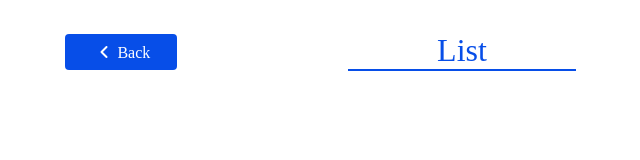
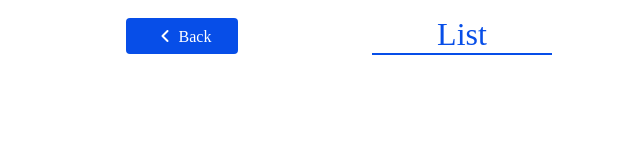
Before and after one commit to AndreMatioski02/React-team-project, a website: page src/list.html in a window 1280 px wide. Shown: the whole page, without its empty margins (234-874 px from the left). Drawn offline with Linux system fonts and the light colour scheme; a web font is replaced by a local one.

Commit message:
Alterações finais na tela de Listagem

```diff
--- a/src/list.html
+++ b/src/list.html
@@ -9,9 +9,9 @@
     <link rel="stylesheet" href="./styles/style.css">
 </head>
 <body>
-    <div class="container" id="list">
+    <div class="list-container" id="list">
 
-        <header class="header">
+        <header class="list-header">
             <div class="index-button-redirect">
                 <a href="./index.html">
                     <button id="index-button"><i class="fa-solid fa-angle-left"></i>Back</button>
--- a/src/styles/components/_list-style.scss
+++ b/src/styles/components/_list-style.scss
@@ -1,18 +1,25 @@
 @import '../scss/variables';
 
-.container {
+.list-container {
     display: flex;
     flex-direction: column;
     width: 100%;
     padding: 0;
-    .header {
+    .list-header {
         display: flex;
-        margin: 1rem;
         justify-content: center;
         align-items: center;
+        width: 100%;
         .steps {
-            width: 66%;
+            display: flex;
+            width: 50%;
+            padding-left: 0;
+            list-style-type: none;
+            justify-content: center;
             #list {
+                color: $primary;
+                border-bottom: 2px solid $primary;
+                text-align: center;
                 font-size: 2rem;
                 width: 40%;
             }
@@ -42,8 +49,8 @@
 }
 
 @media (max-width: 430px) {
-    .container {
-        .header {
+    .list-container {
+        .list-header {
             .steps {
                 margin-right: 3rem;
                 #list {
@@ -74,9 +81,9 @@
 }
 
 @media (max-width: 325px) {
-    .container {
+    .list-container {
         padding: 0;
-        .header {
+        .list-header {
             .steps {
                 #list {
                     font-size: 1.5rem;
```
Also changed, not shown: src/styles/style.css, 1 other file.
